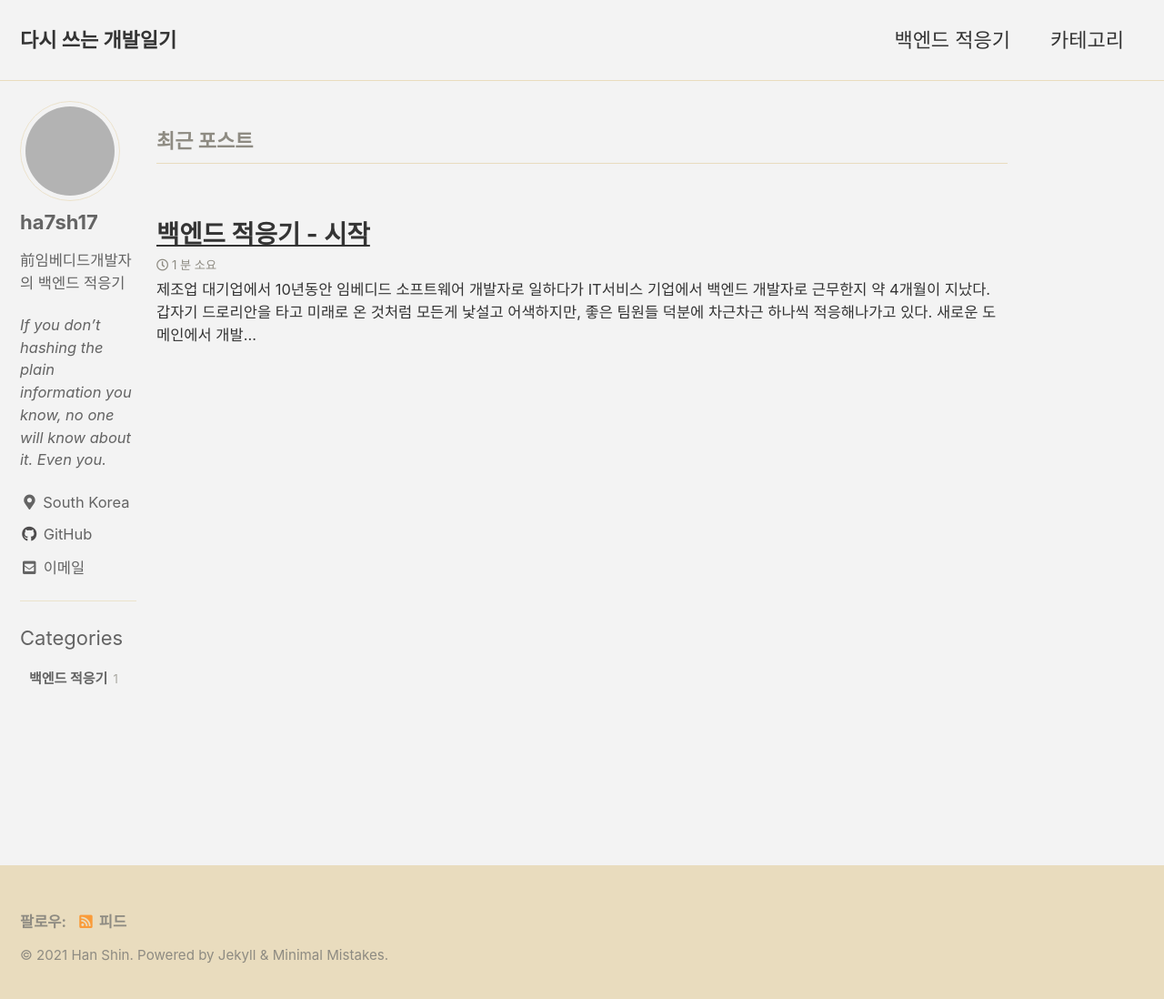
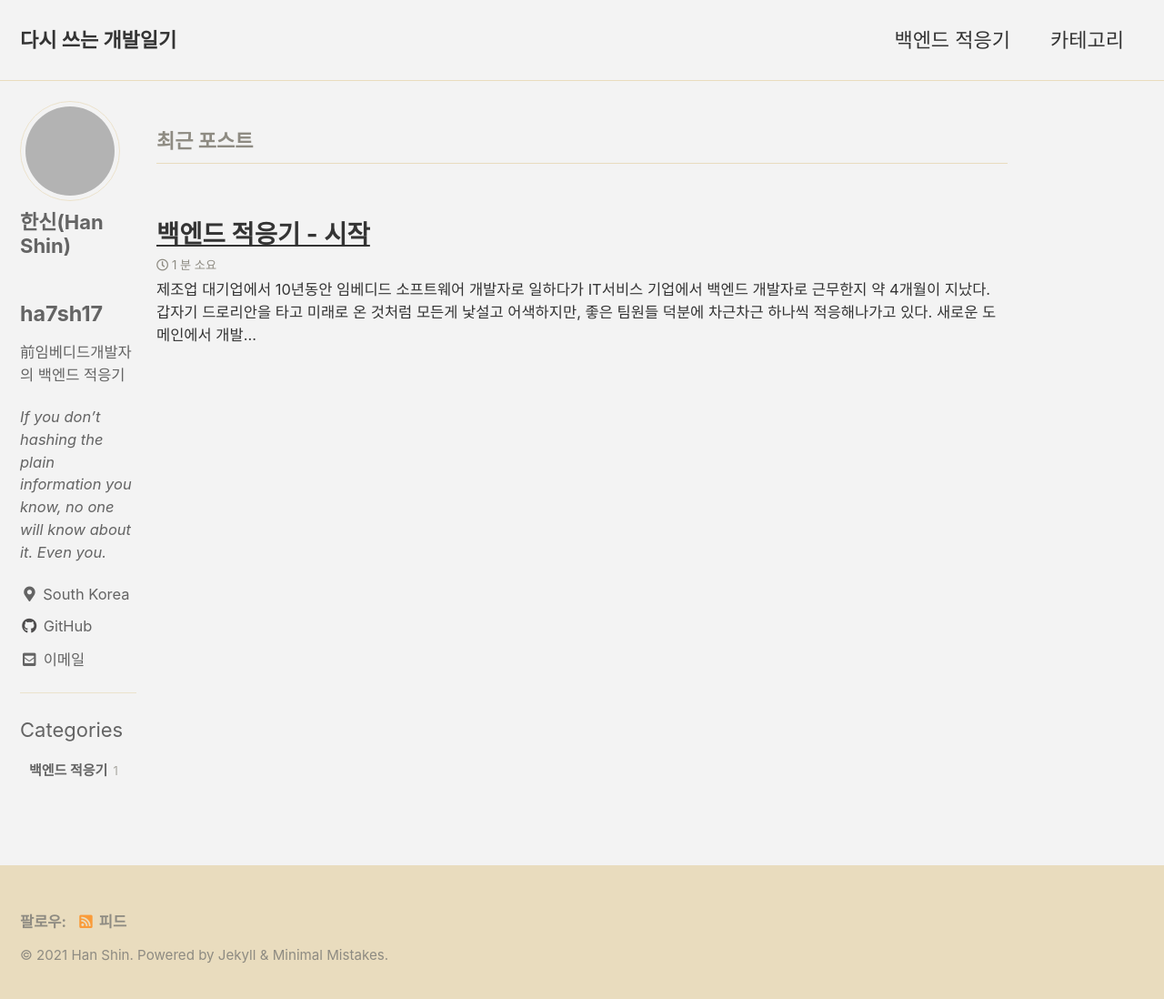
Before and after one commit to ha7sh17/ha7sh17.github.io, a Jekyll site: the page built from index.html, in a window 1280 px wide and 1106 px high. Shown: the top 1098 px of the window at 91% size. Built offline with Jekyll 4.4.1, drawn with Linux system fonts in a browser that asks for light colours; cached includes are drawn as plain includes; the list of posts is cut into pages by our own code; grey boxes are pictures that could not be loaded.

Commit message:
Add nickname

```diff
--- a/_config.yml
+++ b/_config.yml
@@ -95,7 +95,8 @@ analytics:
 # Site Author
 author:
 
-  name             : "ha7sh17"
+  name             : "한신(Han Shin)"
+  nickname         : "ha7sh17"
   avatar           : "https://avatars.githubusercontent.com/u/76147460?v=4"
   bio              : "前임베디드개발자의 백엔드 적응기"
   saying           : "_If you don’t hashing the plain information you know, no one will know about it. Even you._"
--- a/_includes/author-profile.html
+++ b/_includes/author-profile.html
@@ -20,6 +20,7 @@
       <a href="{{ author.home | relative_url }}"><h3 class="author__name" itemprop="name">{{ author.name }}</h3></a>
     {% else %}
       <h3 class="author__name" itemprop="name">{{ author.name }}</h3>
+      <h4 class="author__nickname" itemprop="nickname">{{ author.nickname }}</h4>
     {% endif %}
     {% if author.bio %}
       <div class="author__bio" itemprop="description">
```
